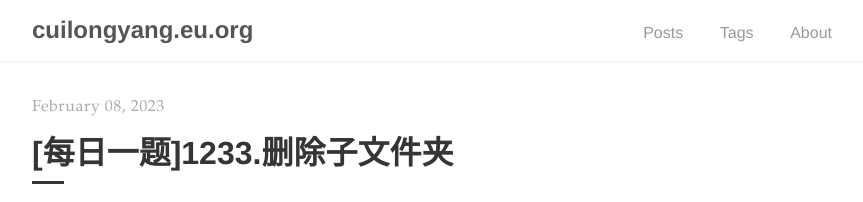
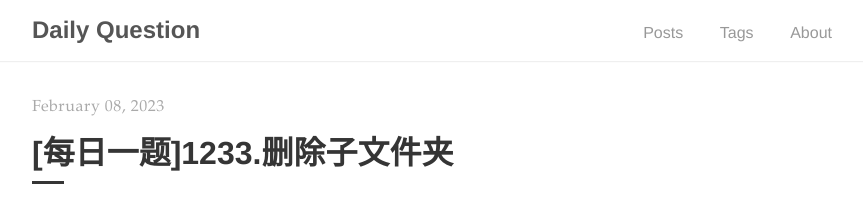
Before and after one commit to cuilongyang/cuilongyang.github.io, a Jekyll site: the page built from index.html, in a window 1280 px wide. Shown: the top 202 px of the page, without its empty margins (208-1071 px from the left). Built offline with Jekyll 4.4.1, drawn with Linux system fonts in a browser that asks for light colours; the list of posts is cut into pages by our own code.

Commit message:
Update _config.yml

```diff
--- a/_config.yml
+++ b/_config.yml
@@ -1,5 +1,5 @@
 # Site settings
-title:          cuilongyang.eu.org
+title:          Daily Question
 description:    " "
 url:            "https://cuilongyang.eu.org"
 
```
